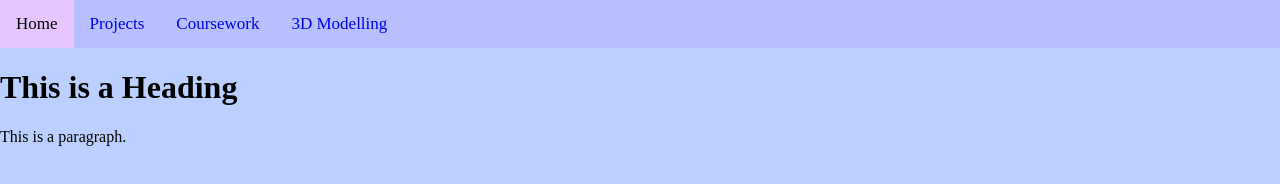
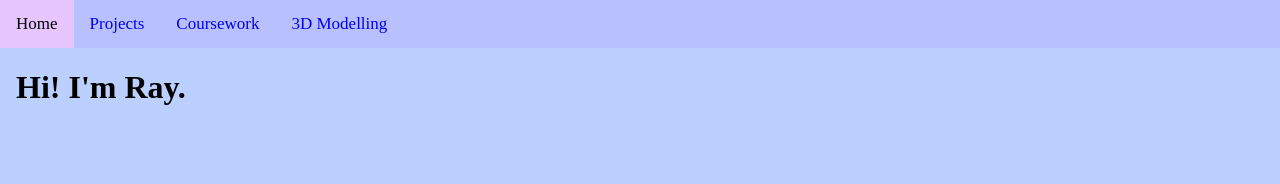
Before and after one commit to LemurMemur/LemurMemur, a plain HTML site: page index.html in a window 1280 px wide. Drawn offline with Linux system fonts and the light colour scheme.

Commit message:
update readme and home page

```diff
--- a/index.html
+++ b/index.html
@@ -36,8 +36,10 @@
     <a href="./coursework.html"  class="nav-item">Coursework</a>
     <a href="./modelling.html"  class="nav-item">3D Modelling</a>
   </nav>
-    <h1>This is a Heading</h1>
-    <p>This is a paragraph.</p>
+  <div style="padding-left:16px">
+    <h1>Hi! I'm Ray.</h1>
+  </div>
+
 
 </body>
 </html>
```
Also changed, not shown: 1 other file. Lines whose indentation alone changed are shown as unchanged.
